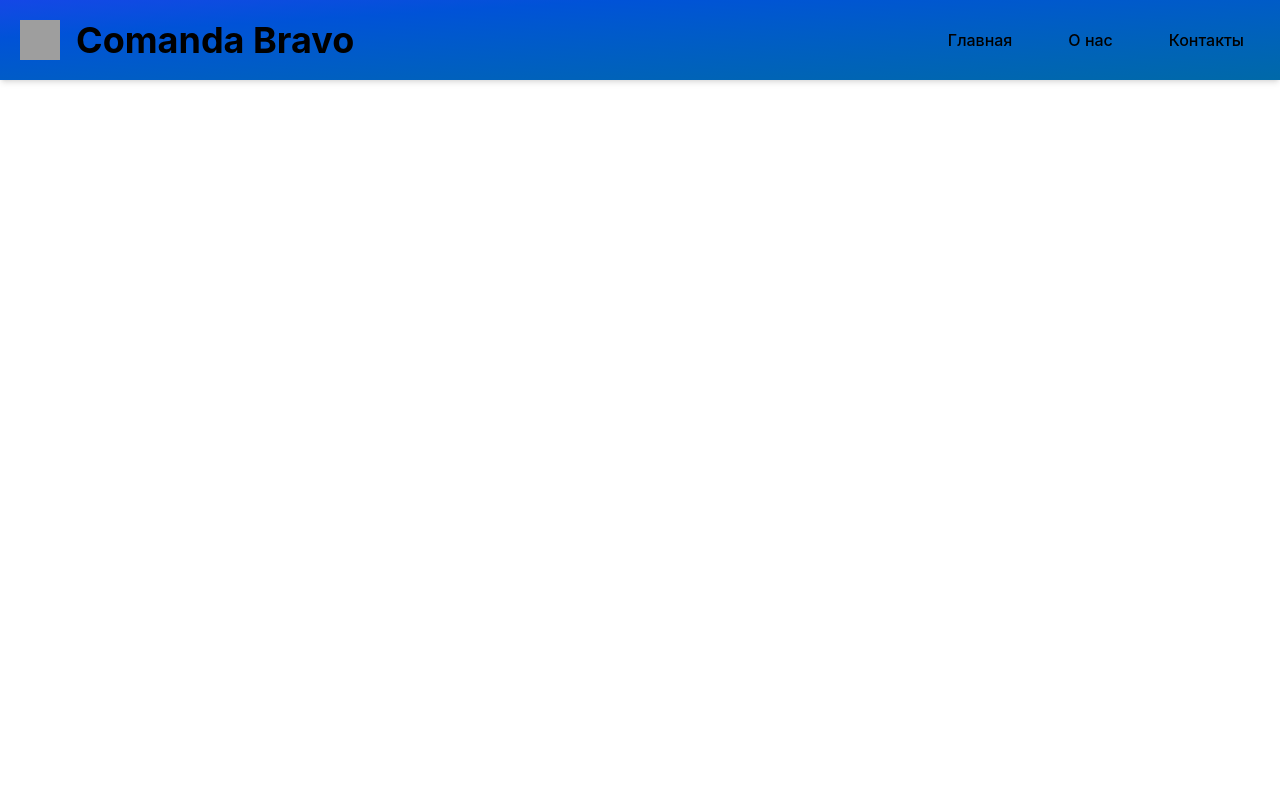
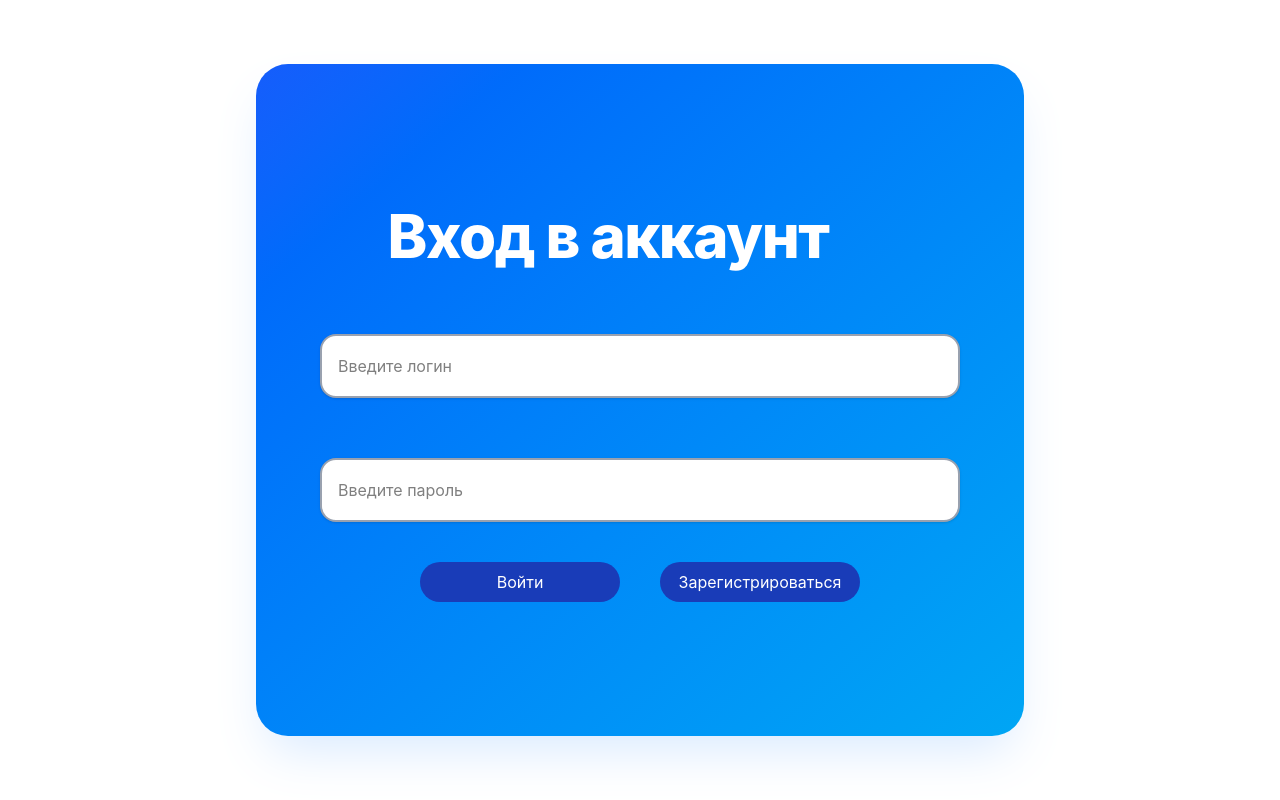
Before and after one commit to Jongame3/ComandaBravo-front, a React (Vite) app in the folder CB-Front/: page /auth in a window 1280 px wide. Built offline with nearby package versions, Linux system fonts and the light colour scheme; grey boxes are pictures that could not be loaded.

Commit message:
authentication/registration page beginning

```diff
--- a/CB-Front/src/App.tsx
+++ b/CB-Front/src/App.tsx
@@ -3,7 +3,7 @@ import {Routes, Route, useLocation} from 'react-router-dom'
 import { useEffect } from 'react';
 import Home from './pages/Home'
 import Catalog from "./pages/Catalog";
-
+import Authentication from './pages/Authentication';
 
 function App() {
   const {pathname} = useLocation();
@@ -15,10 +15,10 @@ function App() {
 
   return(
       <>
-      <Header />
       <Routes>
         <Route path="/" element={<Home />} />
         <Route path="/catalog" element={<Catalog />} />
+        <Route path="/auth" element ={<Authentication />}/>
       </Routes>
     </>
 
--- a/CB-Front/src/components/Hero.tsx
+++ b/CB-Front/src/components/Hero.tsx
@@ -22,7 +22,7 @@ const Hero = () => {
 
             <div className="mt-8 flex flex-col gap-3 sm:flex-row">
               <NavLink
-                to="/profile"
+                to="/auth"
                 className="inline-flex items-center justify-center rounded-full bg-white px-6 py-3 font-bold text-blue-600 transition hover:bg-blue-50"
               >
                 Создать профиль
--- /dev/null
+++ b/CB-Front/src/pages/Authentication.tsx
@@ -0,0 +1,47 @@
+import { useState } from "react";
+import Footer from "../components/Footer";
+import Searchbar from "../components/Searchbar";
+
+
+function Authentication() {
+    const [username,setUsername] = useState("")
+    const [password,setPassword] = useState("")
+
+    return (
+        <section className="min-h-screen flex itmes-center justify-center px-16 py-16">
+            <div className="w-full max-w-3xl  rounded-4xl bg-linear-to-br from-blue-600 to-sky-500 p-8 md:p-14 lg:p-16 shadow-2xl shadow-blue-200/60 flex flex-col justify-center gap-10">
+                <h1 className="max-w-xl text-4xl font-extrabold text-center leading-tight tracking-tight text-white md:text-5xl lg:text-6xl">
+                    Вход в аккаунт
+                </h1>
+                <div className='flex justify-center pt-5'>
+                    <div className='border-2 border-gray-400 bg-white w-2xl rounded-2xl px-4 shadow-sm transition focus-within:border-gray-700'>
+                        <input
+                            className='w-full min-h-15 outline-none'
+                            type="text"
+                            placeholder='Введите логин'
+                            value = {username}
+                            onChange={(e)=> setUsername(e.target.value)}
+                            />
+                    </div>
+                </div>
+                <div className='flex justify-center pt-5'>
+                    <div className='border-2 border-gray-400 bg-white w-2xl rounded-2xl px-4 shadow-sm transition focus-within:border-gray-700'>
+                        <input
+                            className='w-full min-h-15 outline-none'
+                            type="text"
+                            placeholder='Введите пароль'
+                            value = {password}
+                            onChange={(e)=> setPassword(e.target.value)}
+                            />
+                    </div>
+                </div>
+                <div className="flex justify-center gap-10">
+                    <button className = "bg-blue-800 w-50 rounded-full inline-flex items-center justify-center cursor-pointer px-3 py-2 text-md text-white">Войти</button>
+                    <button className = "bg-blue-800 w-50 rounded-full inline-flex items-center justify-center cursor-pointer px-3 py-2 text-md text-white">Зарегистрироваться</button>
+                </div>
+            </div>
+        </section>
+    )
+}
+
+export default Authentication
--- a/CB-Front/src/pages/Catalog.tsx
+++ b/CB-Front/src/pages/Catalog.tsx
@@ -1,6 +1,6 @@
-
 import Footer from "../components/Footer";
 import ProductList from "../components/ProductList";
+import Header from "../components/Header";
 
 
 
--- a/CB-Front/src/pages/Home.tsx
+++ b/CB-Front/src/pages/Home.tsx
@@ -1,11 +1,13 @@
 
 import Hero from "../components/Hero";
 import Footer from "../components/Footer";
+import Header from "../components/Header";
 
 
 function Home() {
   return (
     <div className='w-full h-full'>
+      <Header />
       <Hero/>
       <Footer/>
     </div>
```
